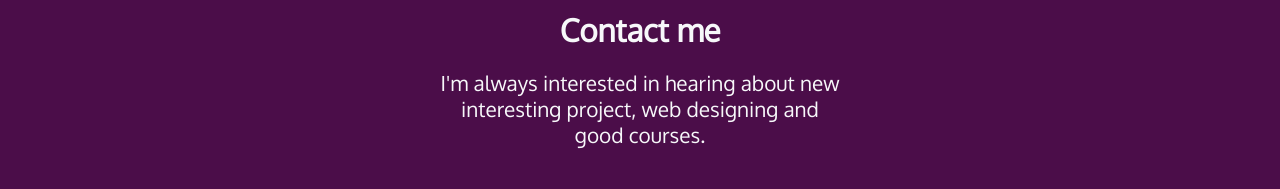
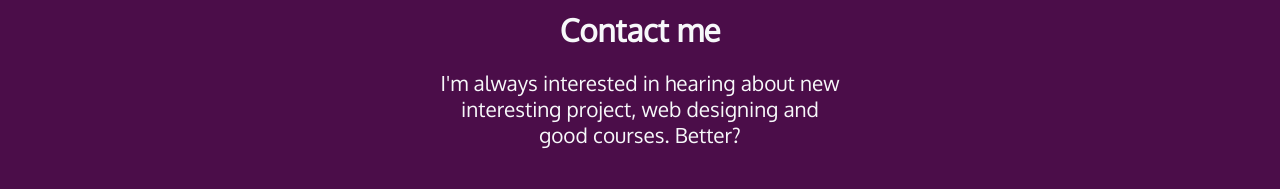
Before and after one commit to beelenlotte/beelelotte-portfolio, a plain HTML site: page index.html in a window 1280 px wide. Shown: the part 1411-1600 px from the top of the page. Drawn offline with Linux system fonts and the light colour scheme.

Commit message:
add one line to contact for testing deployment

```diff
--- a/index.html
+++ b/index.html
@@ -158,7 +158,7 @@
         <h2>Contact me</h2>
         <p>
           I'm always interested in hearing about new interesting project, web
-          designing and good courses.
+          designing and good courses. Better?
         </p>
         <p>
           <a href="mailto:beelenlott98@gmail.com" class="button">Email me</a>
```
